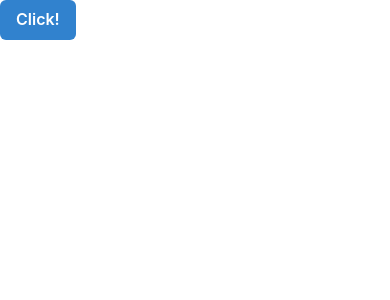
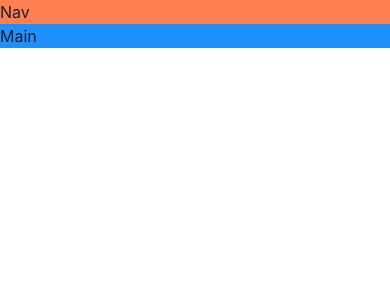
Before and after one commit to Mr-Verse/game-browser, a React (Vite) app: page / in a window 390 px wide. Shown: the top 300 px of the page. Built offline with nearby package versions, Linux system fonts and the light colour scheme.

Commit message:
Build a responsive layout

```diff
--- a/src/App.tsx
+++ b/src/App.tsx
@@ -1,9 +1,23 @@
-import { Button } from "@chakra-ui/react";
+import { Grid, GridItem, Show } from "@chakra-ui/react";
 
 function App() {
   return (
     <div>
-      <Button colorScheme="blue">Click!</Button>
+      <Grid
+        templateAreas={{ base: `"nav" "main"`, md: `"nav nav" "aside main"` }}
+      >
+        <GridItem area="nav" bg="coral">
+          Nav
+        </GridItem>
+        <Show above="md">
+          <GridItem area="aside" bg="gold">
+            Aside
+          </GridItem>
+        </Show>
+        <GridItem area="main" bg="dodgerblue">
+          Main
+        </GridItem>
+      </Grid>
     </div>
   );
 }
```
